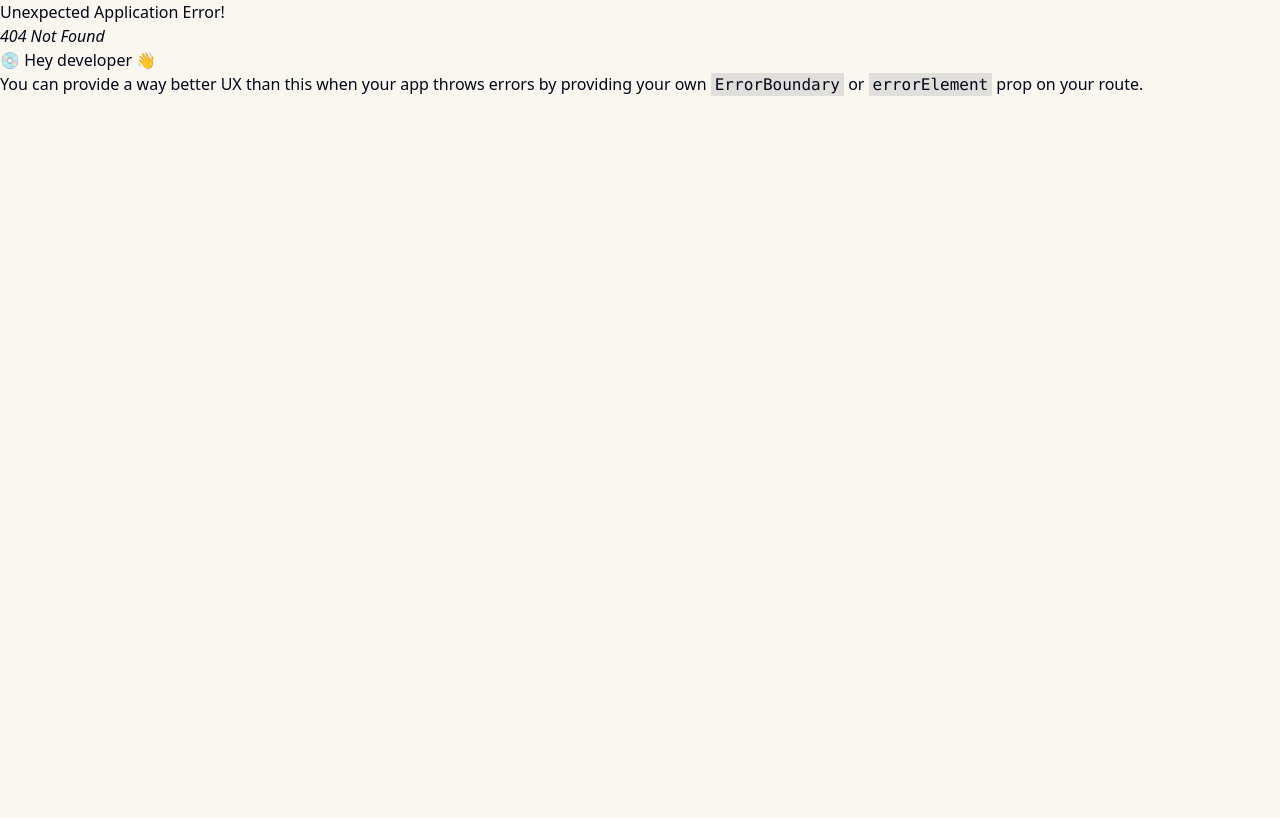
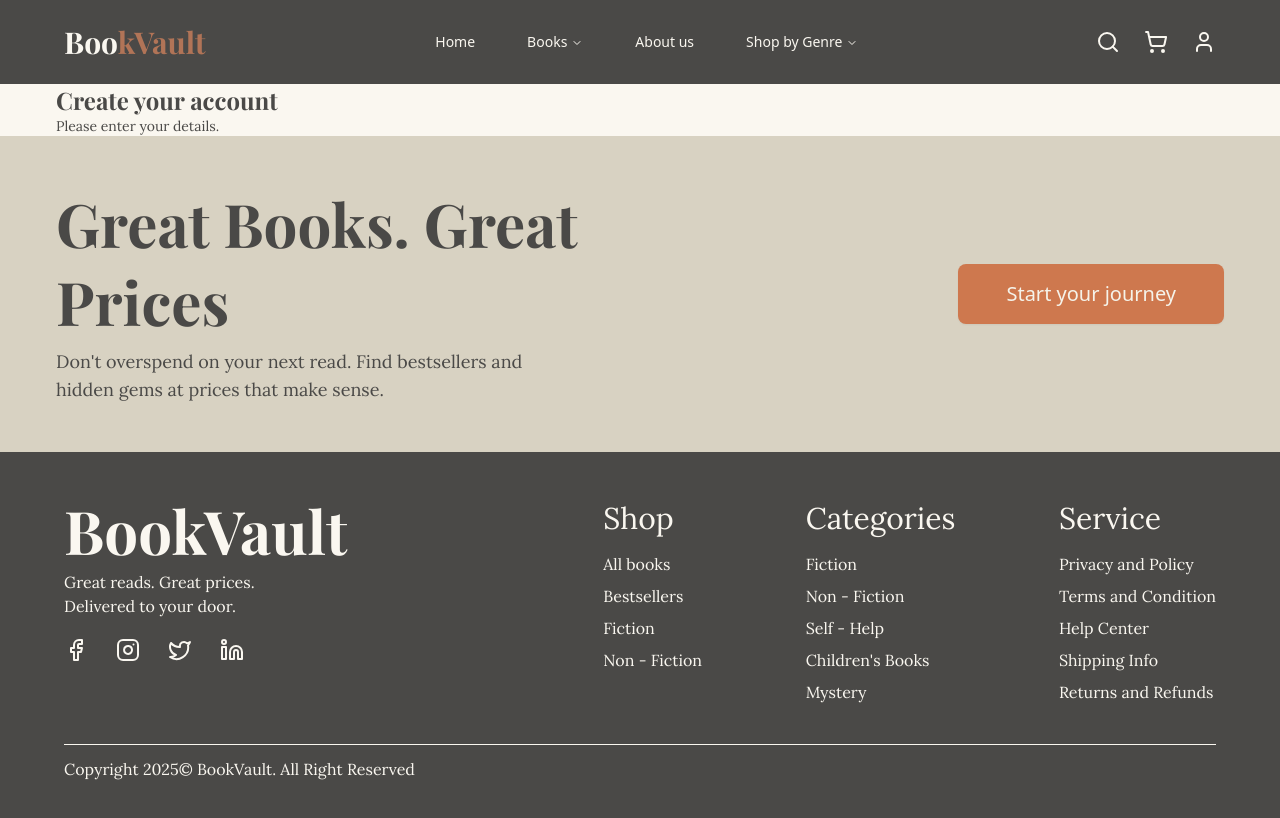
Before and after one commit to gjyannDev/book-vault, a React (Vite) app: page /signin in a window 1280 px wide. Before the commit this address had no page. Shown: the top 818 px of the page. Built offline with nearby package versions, Linux system fonts and the light colour scheme.

Commit message:
chore: finish setting up the sign in and sign up

```diff
--- a/src/App.tsx
+++ b/src/App.tsx
@@ -7,7 +7,7 @@ function App() {
   return (
     <>
       <NavBar />
-      <div className="container flex flex-col gap-24 mx-auto px-4 sm:px-8 lg:px-14">
+      <div className="container flex flex-col gap-24 mx-auto px-4 sm:px-8 lg:px-14 text-[var(--primary-text)]">
         <Outlet />
       </div>
       <CallToActionFooter />
--- a/src/components/layout/NavBar.tsx
+++ b/src/components/layout/NavBar.tsx
@@ -1,4 +1,4 @@
-import { Heart, Menu, Search, ShoppingCart } from "lucide-react";
+import { User, Menu, Search, ShoppingCart } from "lucide-react";
 import { Link } from "react-router-dom";
 import NavMenu from "./NavMenu";
 
@@ -26,8 +26,8 @@ export default function NavBar() {
               <Link to="">
                 <ShoppingCart color="var(--base-white)" />
               </Link>
-              <Link to="">
-                <Heart color="var(--base-white)" />
+              <Link to="/signin">
+                <User color="var(--base-white)"/>
               </Link>
             </div>
           </div>
--- /dev/null
+++ b/src/pages/SigninPage.tsx
@@ -0,0 +1,10 @@
+export default function SigninPage() {
+  return (
+    <div className="">
+      <div className="">
+        <h1 className="font-playfair-bold text-2xl">Create your account</h1>
+        <p className="font-lora-regular text-sm">Please enter your details.</p>
+      </div>
+    </div>
+  );
+}
--- /dev/null
+++ b/src/pages/SignupPage.tsx
@@ -0,0 +1,7 @@
+export default function SignupPage() {
+  return (
+    <div className="">
+
+    </div>
+  )
+}
--- a/src/routes.tsx
+++ b/src/routes.tsx
@@ -3,6 +3,7 @@ import BookDetailsPage from "./features/books/pages/BookDetailsPage";
 import BookListPage from "./features/books/pages/BookListPage";
 import AboutPage from "./pages/AboutPage";
 import HomePage from "./pages/HomePage";
+import SigninPage from "./pages/SigninPage";
 
 const routes = [
   {
@@ -11,12 +12,12 @@ const routes = [
     children: [
       { index: true, element: <HomePage /> },
       { path: "about", element: <AboutPage /> },
+      { path: "signin", element: <SigninPage /> },
       { path: "books/:all", element: <BookListPage /> },
       { path: "books/:bestseller", element: <BookListPage /> },
       { path: "books/:Fiction", element: <BookListPage /> },
       { path: "books/:Nonfiction", element: <BookListPage /> },
       { path: "books/:category/:id", element: <BookDetailsPage /> },
-      // { path: "books/:Nonfiction/:id", element: <BookDetailsPage /> },
     ],
   },
 ];
```
Also changed, not shown: src/assets/images/signinup_image.png (added).
